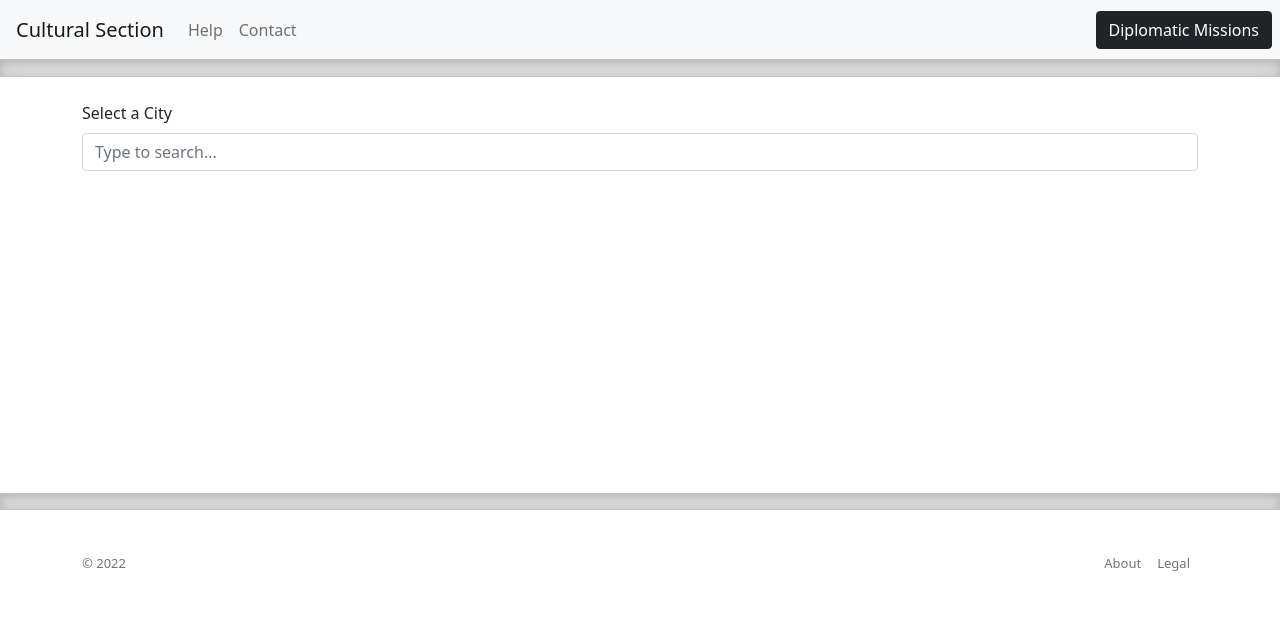
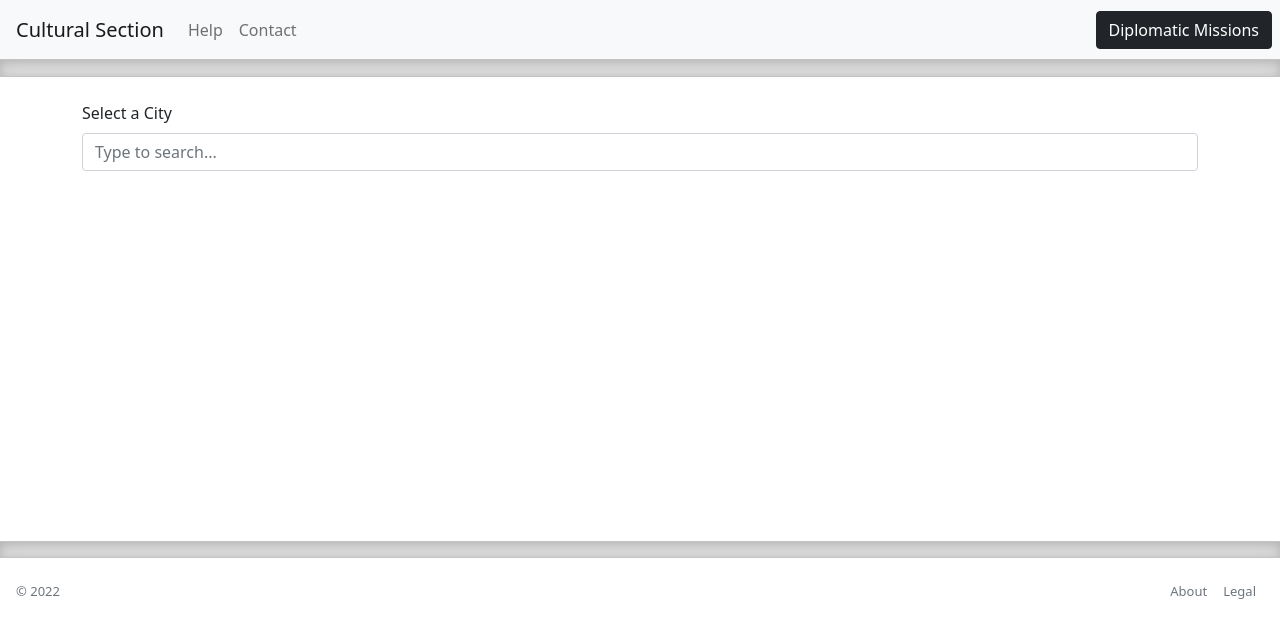
Before and after one commit to aa-ag/culturalsection, a Vue app in the folder client/: page / in a window 1280 px wide. Shown: the top 638 px of the page. Built offline with nearby package versions, Linux system fonts and the light colour scheme.

Commit message:
Rearrange footer with 1rem padding

```diff
--- a/client/src/App.vue
+++ b/client/src/App.vue
@@ -22,8 +22,8 @@
     <div class="divider"></div>
     <router-view/>
     <div class="divider"></div>
-  <div class="container mt-auto" id="footer">
-    <footer class="d-flex flex-wrap justify-content-between align-items-center py-1 my-2">
+    <div class="footer" id="footer">
+      <footer class="d-flex flex-wrap justify-content-between align-items-center">
         <p class="col-md-4 mb-0 text-muted">&copy; 2022</p>
         <ul class="nav col-md-4 justify-content-end">
           <li class="nav-item"><a href="about" class="nav-link px-2 text-muted">About</a></li>
@@ -43,4 +43,17 @@
 .navbar-brand {
   margin-left: 1rem;
 }
+footer {
+  padding: 1rem;
+}
+.footer {
+  font-size: small;
+}
+.divider {
+  height: 1.1rem;
+  background-color: rgba(0, 0, 0, .1);
+  border: solid rgba(0, 0, 0, .15);
+  border-width: 1px 0;
+  box-shadow: inset 0 0.5em 1.5em rgb(0 0 0 / 10%), inset 0 0.125em 0.5em rgb(0 0 0 / 15%);
+}
 </style>
--- a/client/src/components/About.vue
+++ b/client/src/components/About.vue
@@ -7,6 +7,6 @@
 <style>
 .container {
   padding-top: 1.5rem;
-  height: 26rem;
+  height: 29rem;
 }
 </style>
--- a/client/src/components/Contact.vue
+++ b/client/src/components/Contact.vue
@@ -6,6 +6,6 @@
 <style>
 .container {
   padding-top: 1.5rem;
-  height: 26rem;
+  height: 29rem;
 }
 </style>
--- a/client/src/components/Help.vue
+++ b/client/src/components/Help.vue
@@ -10,6 +10,6 @@ Mollis pretium lorem primis senectus habitasse lectus scelerisque donec, ultrici
 <style>
 .container {
   padding-top: 1.5rem;
-  height: 26rem;
+  height: 29rem;
 }
 </style>
--- a/client/src/components/Home.vue
+++ b/client/src/components/Home.vue
@@ -16,23 +16,6 @@
   </div>
 </template>
 <style>
-#datalistContainer {
-  padding-top: 1.5rem;
-  height: 26rem;
-}
-.divider {
-  height: 1.1rem;
-  background-color: rgba(0, 0, 0, .1);
-  border: solid rgba(0, 0, 0, .15);
-  border-width: 1px 0;
-  box-shadow: inset 0 0.5em 1.5em rgb(0 0 0 / 10%), inset 0 0.125em 0.5em rgb(0 0 0 / 15%);
-}
-#footer {
-  width: 90%;
-}
-#footer > * {
-  font-size: small;
-}
 </style>
 
 <script>
--- a/client/src/components/Legal.vue
+++ b/client/src/components/Legal.vue
@@ -7,6 +7,6 @@
 <style>
 .container {
   padding-top: 1.5rem;
-  height: 26rem;
+  height: 29rem;
 }
 </style>
--- a/client/src/components/Login.vue
+++ b/client/src/components/Login.vue
@@ -26,6 +26,6 @@
 <style>
 .container {
   padding-top: 1.5rem;
-  height: 26rem;
+  height: 29rem;
 }
 </style>
--- a/client/src/components/Reset.vue
+++ b/client/src/components/Reset.vue
@@ -7,6 +7,6 @@
 <style>
 .container {
   padding-top: 1.5rem;
-  height: 26rem;
+  height: 29rem;
 }
 </style>
```
Also changed, not shown: 2 other files (tests, documents, lock files or other folders). Lines whose indentation alone changed are shown as unchanged.
